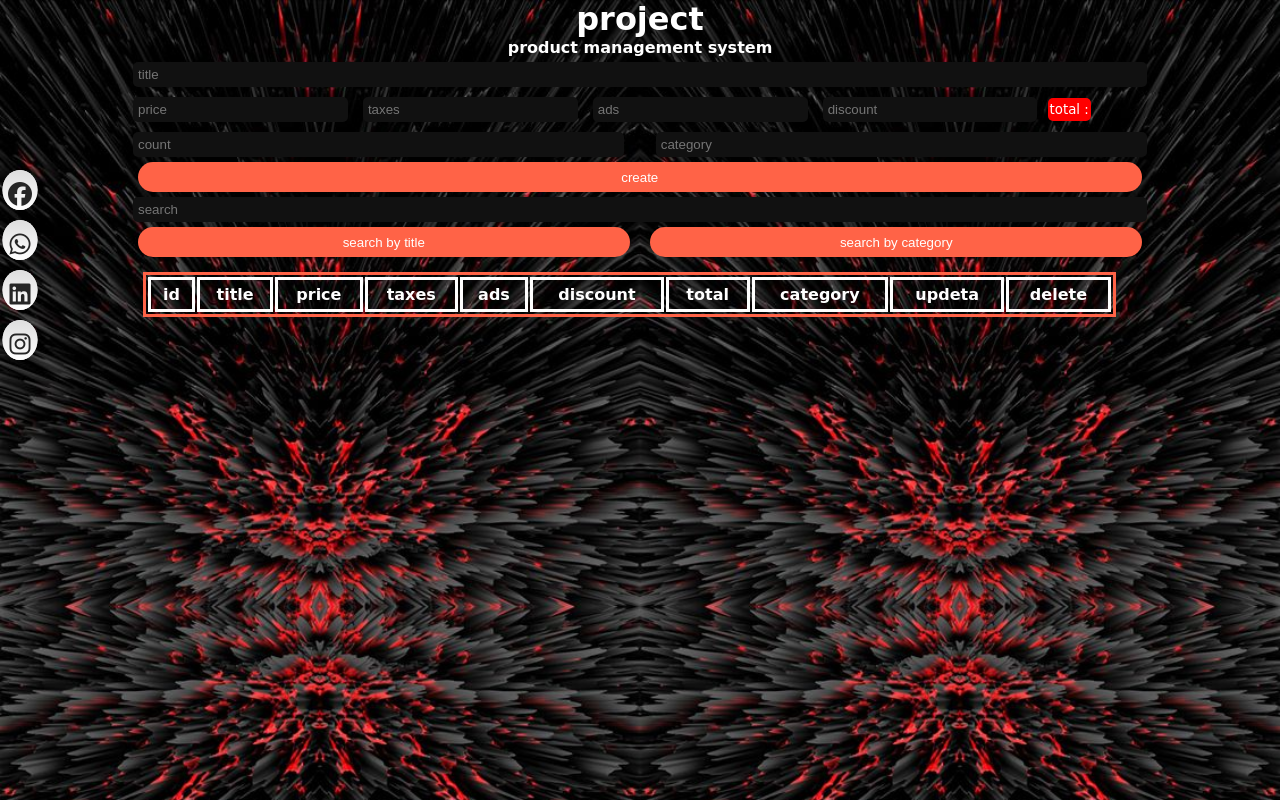
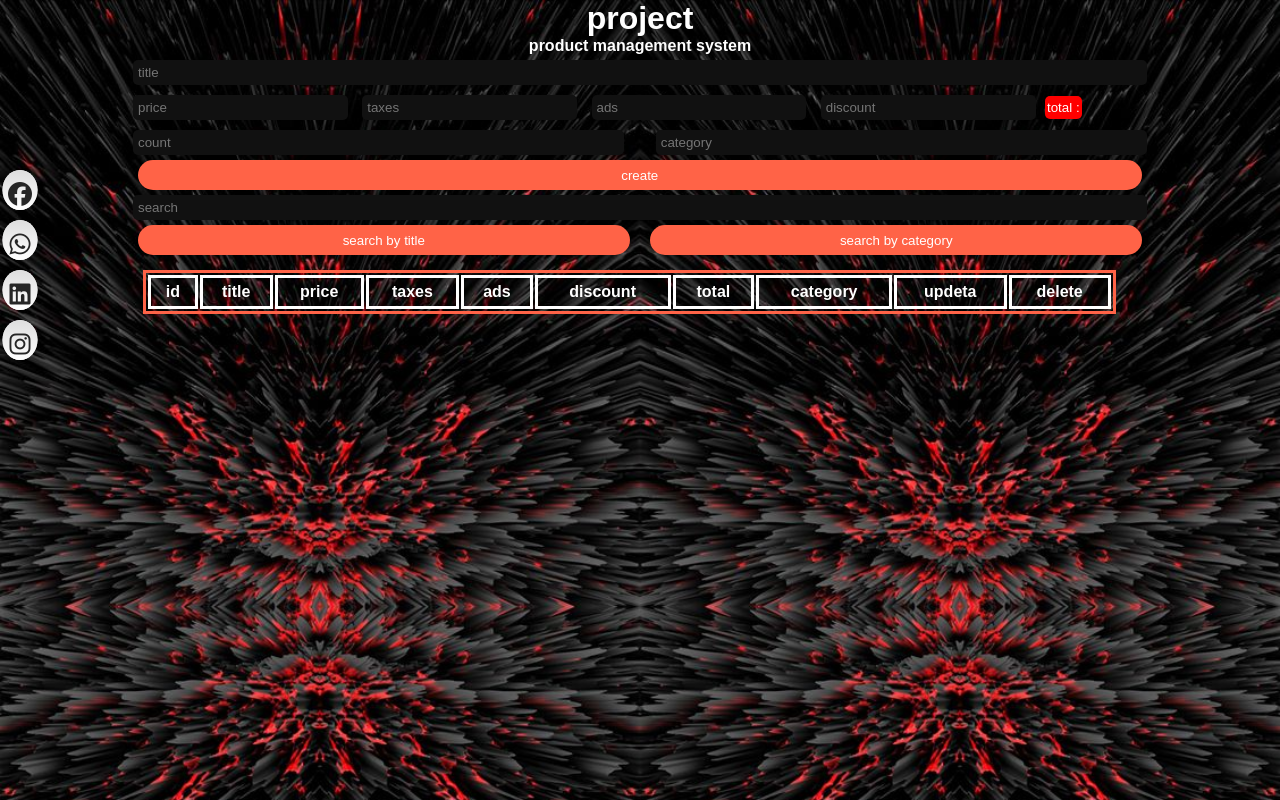
Before and after one commit to eng-atef-eskandar/pms, a plain HTML site: page index.html in a window 1280 px wide. Drawn offline with Linux system fonts and the light colour scheme.

Commit message:
style.css

```diff
--- a/style.css
+++ b/style.css
@@ -6,9 +6,7 @@ background-image: url(7.jpg);
 background-size: 50%;
     color: #fff;
 
-
-font-family: 'Caprasimo', cursive;
-
+font-family: 'Anton', sans-serif;
 
 }
 
```
